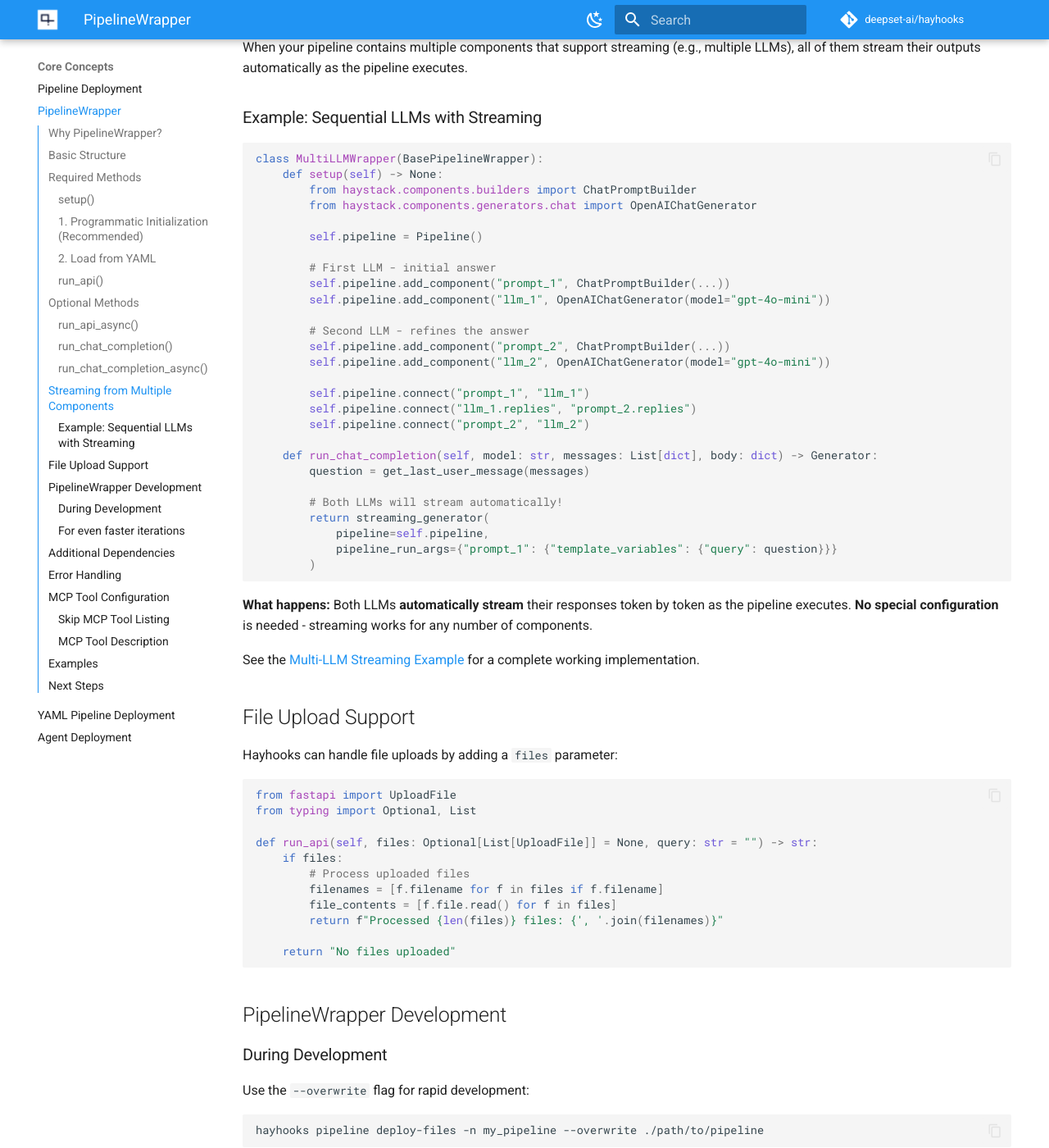
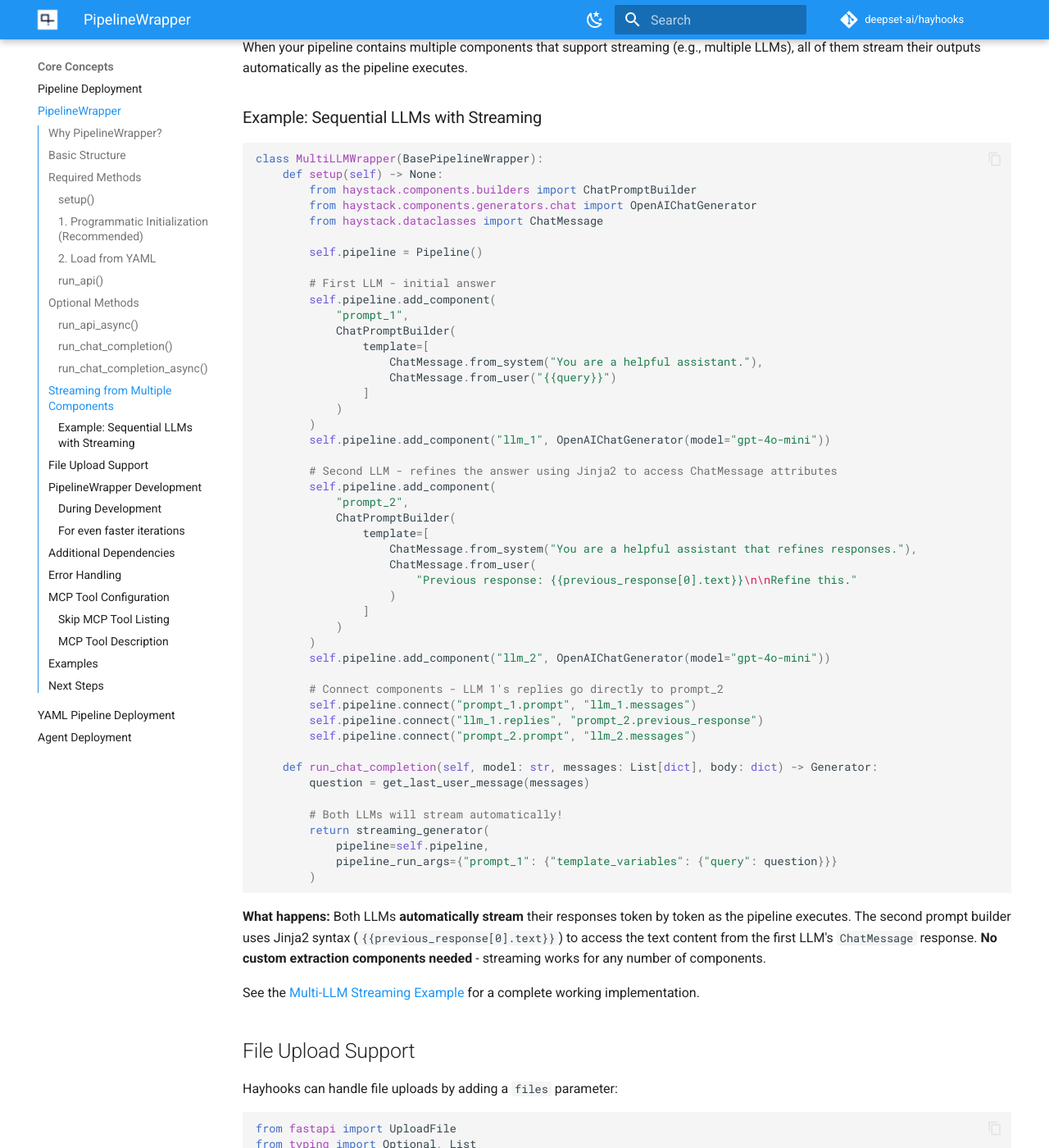
Before and after one commit to deepset-ai/hayhooks, an MkDocs documentation site: the page built from docs/concepts/pipeline-wrapper.md, in a window 1280 px wide and 1400 px high, scrolled down 4324 px. Shown: the whole window at 82% size. Built offline with MkDocs 1.6.1 and Material for MkDocs 9.7.7, drawn with Linux system fonts in a browser that asks for light colours; comment, search, counter and statistics services are not loaded; the version menu is left out.

````diff
--- a/docs/concepts/pipeline-wrapper.md
+++ b/docs/concepts/pipeline-wrapper.md
@@ -190,20 +190,40 @@ class MultiLLMWrapper(BasePipelineWrapper):
     def setup(self) -> None:
         from haystack.components.builders import ChatPromptBuilder
         from haystack.components.generators.chat import OpenAIChatGenerator
+        from haystack.dataclasses import ChatMessage
 
         self.pipeline = Pipeline()
 
         # First LLM - initial answer
-        self.pipeline.add_component("prompt_1", ChatPromptBuilder(...))
+        self.pipeline.add_component(
+            "prompt_1",
+            ChatPromptBuilder(
+                template=[
+                    ChatMessage.from_system("You are a helpful assistant."),
+                    ChatMessage.from_user("{{query}}")
+                ]
+            )
+        )
         self.pipeline.add_component("llm_1", OpenAIChatGenerator(model="gpt-4o-mini"))
 
-        # Second LLM - refines the answer
-        self.pipeline.add_component("prompt_2", ChatPromptBuilder(...))
+        # Second LLM - refines the answer using Jinja2 to access ChatMessage attributes
+        self.pipeline.add_component(
+            "prompt_2",
+            ChatPromptBuilder(
+                template=[
+                    ChatMessage.from_system("You are a helpful assistant that refines responses."),
+                    ChatMessage.from_user(
+                        "Previous response: {{previous_response[0].text}}\n\nRefine this."
+                    )
+                ]
+            )
+        )
         self.pipeline.add_component("llm_2", OpenAIChatGenerator(model="gpt-4o-mini"))
 
-        self.pipeline.connect("prompt_1", "llm_1")
-        self.pipeline.connect("llm_1.replies", "prompt_2.replies")
-        self.pipeline.connect("prompt_2", "llm_2")
+        # Connect components - LLM 1's replies go directly to prompt_2
+        self.pipeline.connect("prompt_1.prompt", "llm_1.messages")
+        self.pipeline.connect("llm_1.replies", "prompt_2.previous_response")
+        self.pipeline.connect("prompt_2.prompt", "llm_2.messages")
 
     def run_chat_completion(self, model: str, messages: List[dict], body: dict) -> Generator:
         question = get_last_user_message(messages)
@@ -215,7 +235,7 @@ class MultiLLMWrapper(BasePipelineWrapper):
         )
 ```
 
-**What happens:** Both LLMs **automatically stream** their responses token by token as the pipeline executes. **No special configuration** is needed - streaming works for any number of components.
+**What happens:** Both LLMs **automatically stream** their responses token by token as the pipeline executes. The second prompt builder uses Jinja2 syntax (`{{previous_response[0].text}}`) to access the text content from the first LLM's `ChatMessage` response. **No custom extraction components needed** - streaming works for any number of components.
 
 See the [Multi-LLM Streaming Example](https://github.com/deepset-ai/hayhooks/tree/main/examples/pipeline_wrappers/multi_llm_streaming) for a complete working implementation.
 
````
Also changed, not shown: examples/pipeline_wrappers/multi_llm_streaming/README.md (+24 -1 lines), 1 other file.
